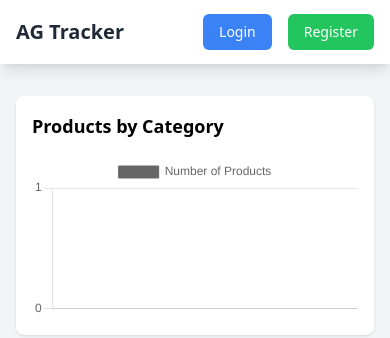
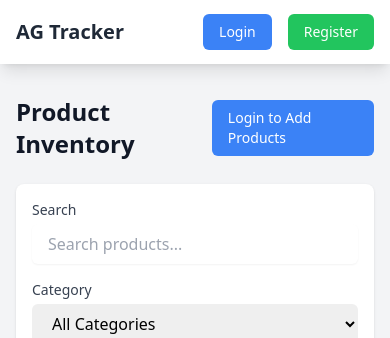
Before and after one commit to nax3t/ag_tracker, a Django app: page / in a window 390 px wide. Shown: the top 338 px of the page. Run offline with Django 5.2, Linux system fonts and the light colour scheme; data that the repository does not hold is empty; some libraries are stand-ins or nearby versions.

Commit message:
ui: redesign product list layout with responsive grid and improved visuals
- Move charts and map to right sidebar
- Enhance search and filter form styling
- Improve low stock alert presentation
- Remove redundant action buttons from product_actions block

```diff
--- a/templates/products/product_list.html
+++ b/templates/products/product_list.html
@@ -7,7 +7,10 @@
 <script src="https://unpkg.com/htmx.org@1.9.6"></script>
 {% endblock %}
 
-{% block product_actions %}
+{% block product_content %}
+    <!-- Top Action Bar -->
+    <div class="mb-6 flex justify-between items-center">
+        <h1 class="text-2xl font-bold text-gray-900">Product Inventory</h1>
         {% if user.is_authenticated %}
             <a href="{% url 'products:create' %}"
                class="bg-green-500 hover:bg-green-600 text-white px-4 py-2 rounded-md text-sm font-medium">
@@ -19,23 +22,29 @@
                 Login to Add Products
             </a>
         {% endif %}
-{% endblock %}
-
-{% block product_content %}
-    <!-- Charts and Map Section -->
-    <div class="grid grid-cols-1 lg:grid-cols-2 gap-6 mb-6">
-        <div class="bg-white p-4 rounded-lg shadow">
-            <h3 class="text-lg font-semibold mb-4">Products by Category</h3>
-            <canvas id="categoryChart"></canvas>
-        </div>
-        <div class="bg-white p-4 rounded-lg shadow">
-            <h3 class="text-lg font-semibold mb-4">Product Locations</h3>
-            <div id="map" style="height: 400px;"></div>
-        </div>
     </div>
 
+    <!-- Low Stock Alert -->
+    {% if low_stock %}
+        <div class="mb-6 p-4 bg-yellow-50 border border-yellow-200 rounded-lg shadow-sm">
+            <h2 class="text-lg font-semibold text-yellow-800 mb-2">Low Stock Alert</h2>
+            <ul class="space-y-1">
+                {% for product in low_stock %}
+                    <li class="text-yellow-700">
+                        {{ product.name }} - {{ product.get_quantity_display }}
+                        (below minimum of {{ product.minimum_stock }} {{ product.get_unit_display }})
+                    </li>
+                {% endfor %}
+            </ul>
+        </div>
+    {% endif %}
+
+    <!-- Main Content Grid -->
+    <div class="grid grid-cols-12 gap-6">
+        <!-- Left Column: Search, Filter, and Table -->
+        <div class="col-span-12 lg:col-span-8 space-y-6">
             <!-- Search and Filter Form -->
-<div class="mb-6 bg-white rounded-lg shadow">
+            <div class="bg-white rounded-lg shadow">
                 <form
                     hx-get="{% url 'products:list' %}"
                     hx-target="#products-table"
@@ -99,24 +108,26 @@
                 </form>
             </div>
 
-    <!-- Low Stock Alert -->
-    {% if low_stock %}
-        <div class="mb-6 p-4 bg-yellow-50 border border-yellow-200 rounded-md">
-            <h2 class="text-lg font-semibold text-yellow-800 mb-2">Low Stock Alert</h2>
-            <ul class="space-y-1">
-                {% for product in low_stock %}
-                    <li class="text-yellow-700">
-                        {{ product.name }} - {{ product.get_quantity_display }}
-                        (below minimum of {{ product.minimum_stock }} {{ product.get_unit_display }})
-                    </li>
-                {% endfor %}
-            </ul>
-        </div>
-    {% endif %}
-
-    <!-- Products Table Container -->
+            <!-- Products Table -->
             <div id="products-table">
                 {% include "products/partials/product_table.html" %}
+            </div>
+        </div>
+
+        <!-- Right Column: Charts and Map -->
+        <div class="col-span-12 lg:col-span-4 space-y-6">
+            <!-- Category Chart -->
+            <div class="bg-white p-4 rounded-lg shadow">
+                <h3 class="text-lg font-semibold mb-4">Products by Category</h3>
+                <canvas id="categoryChart"></canvas>
+            </div>
+
+            <!-- Map -->
+            <div class="bg-white p-4 rounded-lg shadow">
+                <h3 class="text-lg font-semibold mb-4">Product Locations</h3>
+                <div id="map" class="h-[400px] rounded-lg"></div>
+            </div>
+        </div>
     </div>
 
     <!-- Initialize Charts and Map -->
```
Lines whose indentation alone changed are shown as unchanged.
